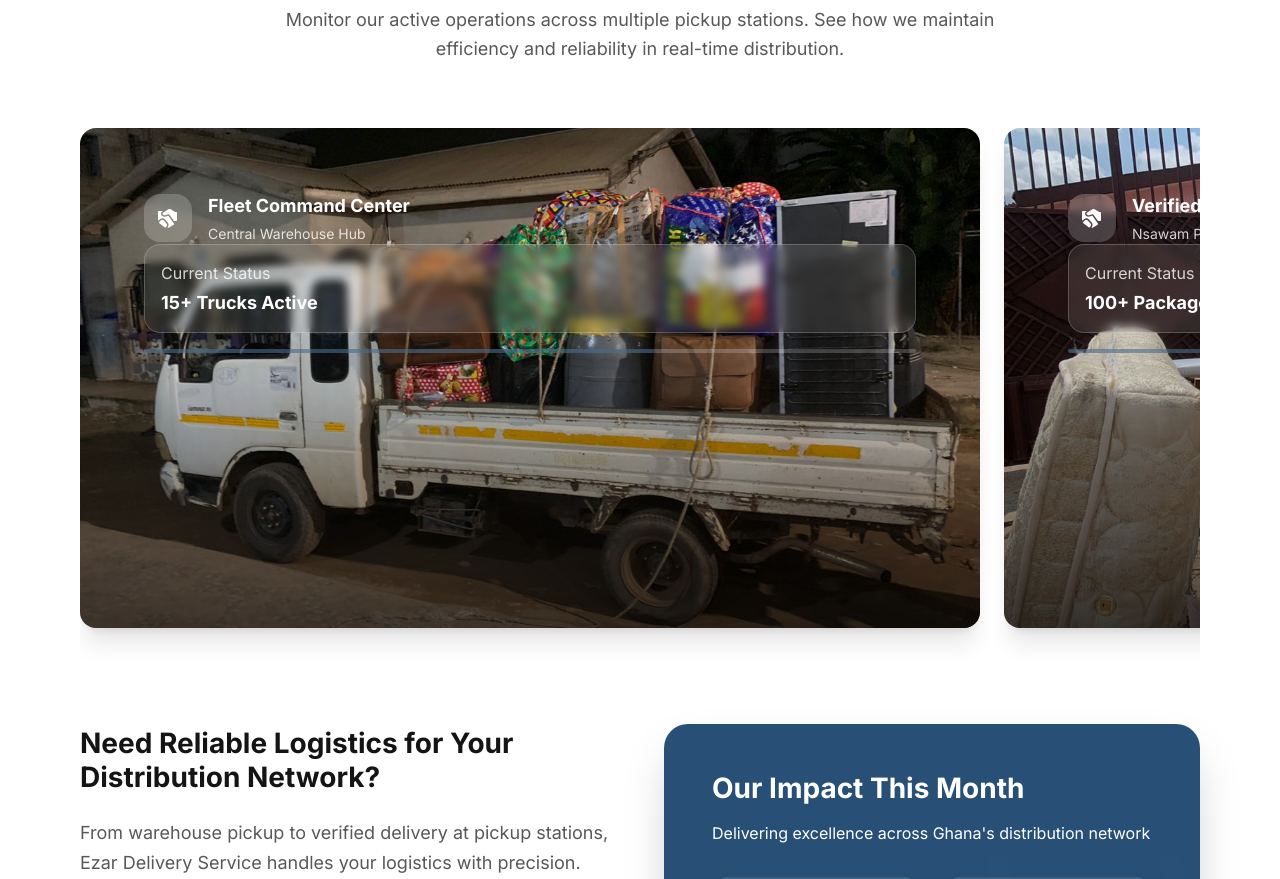
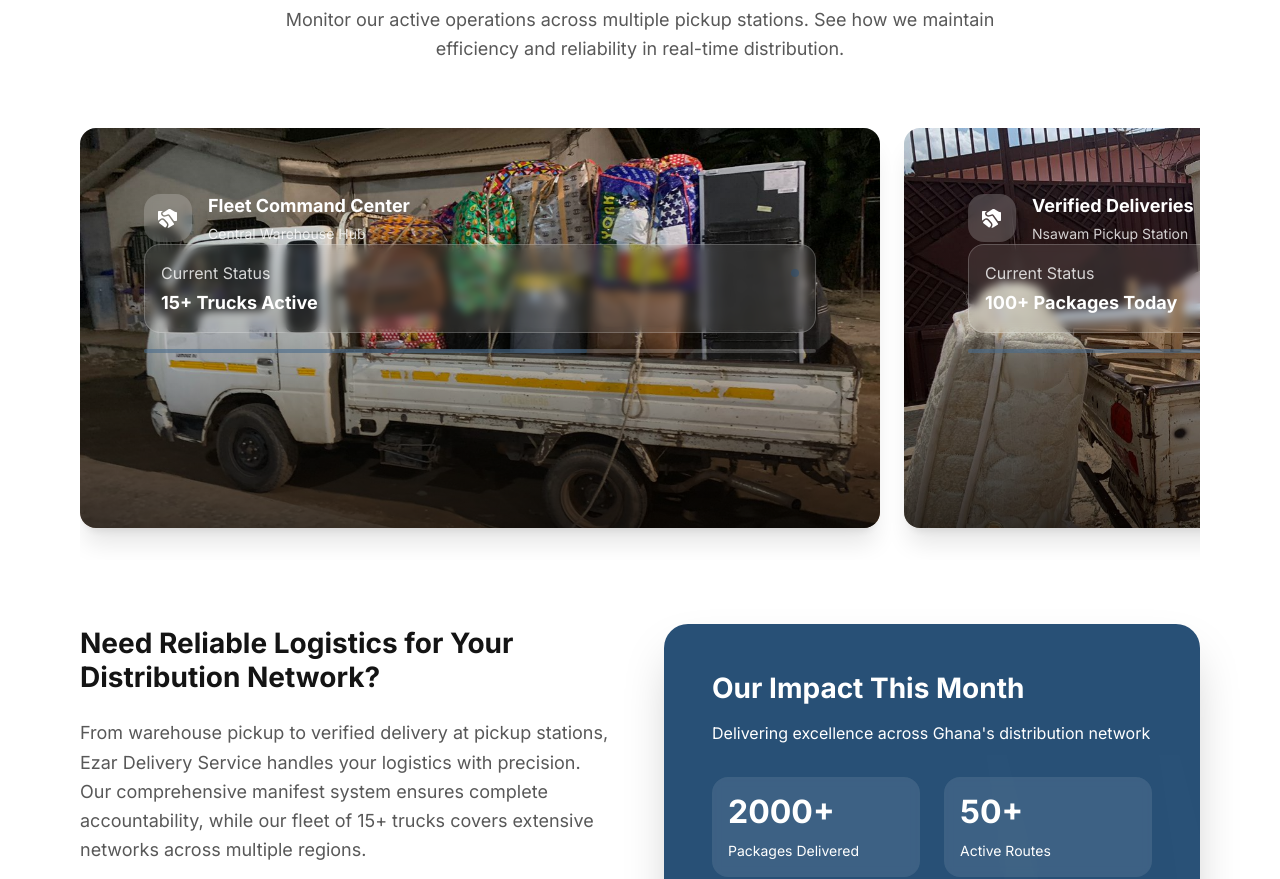
Before and after one commit to AhianyoElisha/eds, a Next.js app: page / in a window 1280 px wide. Shown: the part 2440-3319 px from the top of the page. Built offline with nearby package versions, Linux system fonts and the light colour scheme.

Commit message:
increased carousel sizes

```diff
--- a/components/Truck.tsx
+++ b/components/Truck.tsx
@@ -15,7 +15,7 @@ const OperationCard = ({backgroundImage, title, subtitle, metric, index}: Operat
 
   return (
     <div className={`
-      relative h-full w-full min-w-[900px] min-h-[500px] ${backgroundImage}
+      relative h-full w-full min-w-[800px] min-h-[400px] ${backgroundImage}
       bg-cover bg-center bg-no-repeat rounded-2xl overflow-hidden
       hover:scale-105 transition-all duration-500 animate-scaleIn ${delayClass}
       shadow-xl hover:shadow-2xl group
```
